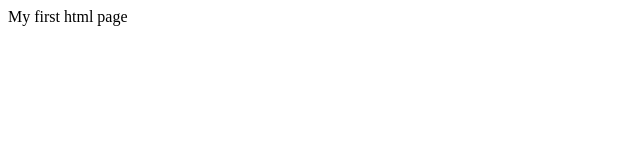
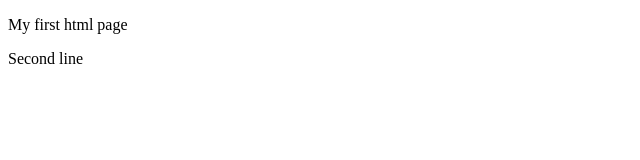
Before and after one commit to Am4z0nas21/wd_homework, a plain HTML site: page FirstWeek/TestHub.html in a window 1280 px wide. Shown: the whole page, without its empty margins (0-640 px from the left). Drawn offline with Linux system fonts and the light colour scheme.

Commit message:
second line

```diff
--- a/FirstWeek/TestHub.html
+++ b/FirstWeek/TestHub.html
@@ -7,6 +7,7 @@
     <title>Document</title>
 </head>
 <body>
-    My first html page
+    <p>My first html page</p>
+    <p>Second line</p>
 </body>
 </html>
```
